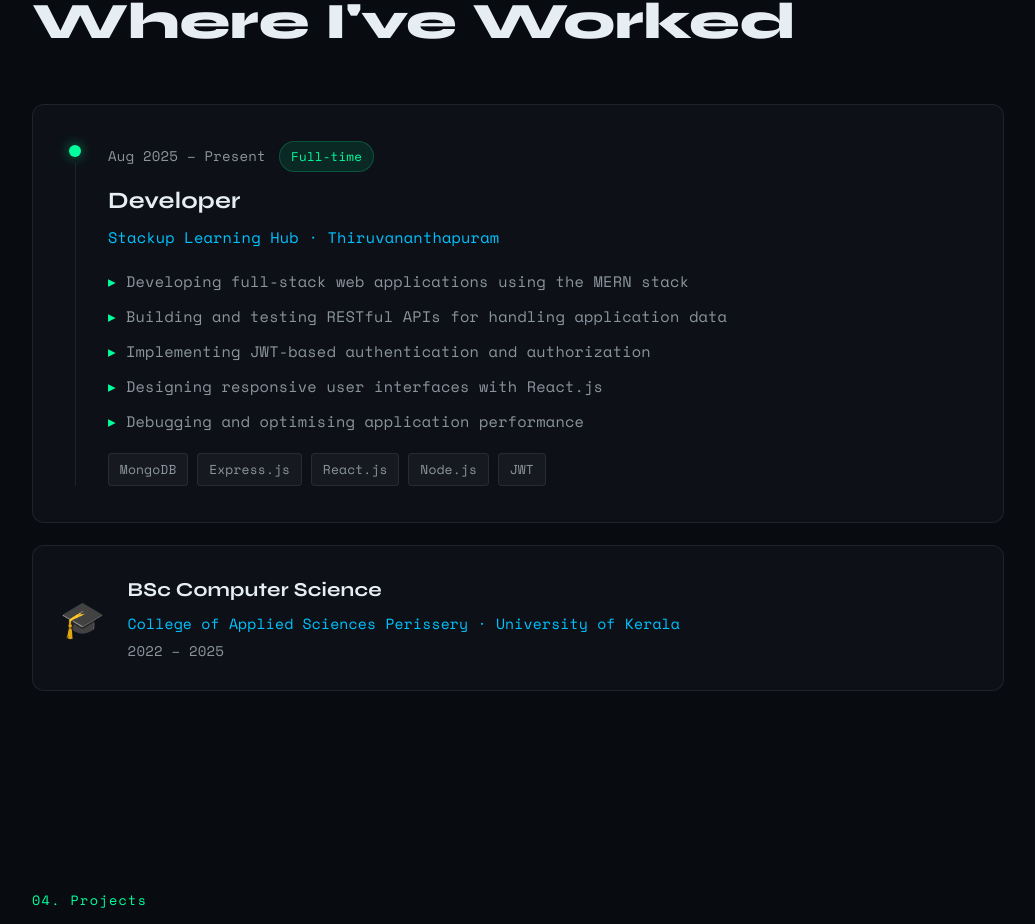
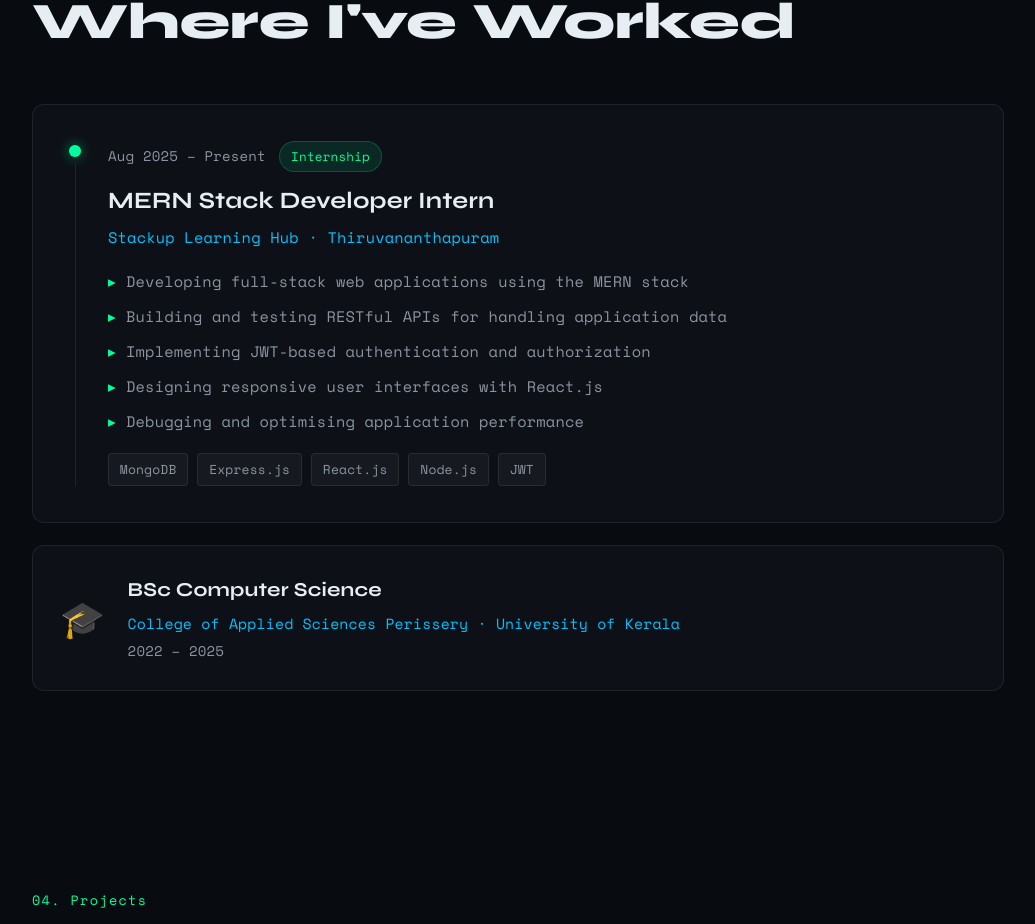
Before and after one commit to alan-0804/portfolio, a React (Vite) app: page / in a window 1280 px wide. Shown: the part 1822-2746 px from the top of the page, without its empty margins (122-1157 px from the left). Built offline with nearby package versions, Linux system fonts and the light colour scheme; the HTML template or start-up script is replaced by a standard one.

Commit message:
updated intership title

```diff
--- a/src/App.jsx
+++ b/src/App.jsx
@@ -221,9 +221,9 @@ export default function App() {
           <div className="exp-right">
             <div className="exp-meta">
               <span className="exp-date">Aug 2025 – Present</span>
-              <span className="exp-badge">Full-time</span>
+              <span className="exp-badge">Internship</span>
             </div>
-            <h3 className="exp-role">Developer</h3>
+            <h3 className="exp-role">MERN Stack Developer Intern</h3>
             <div className="exp-company">Stackup Learning Hub · Thiruvananthapuram</div>
             <ul className="exp-bullets">
               <li>Developing full-stack web applications using the MERN stack</li>
```
